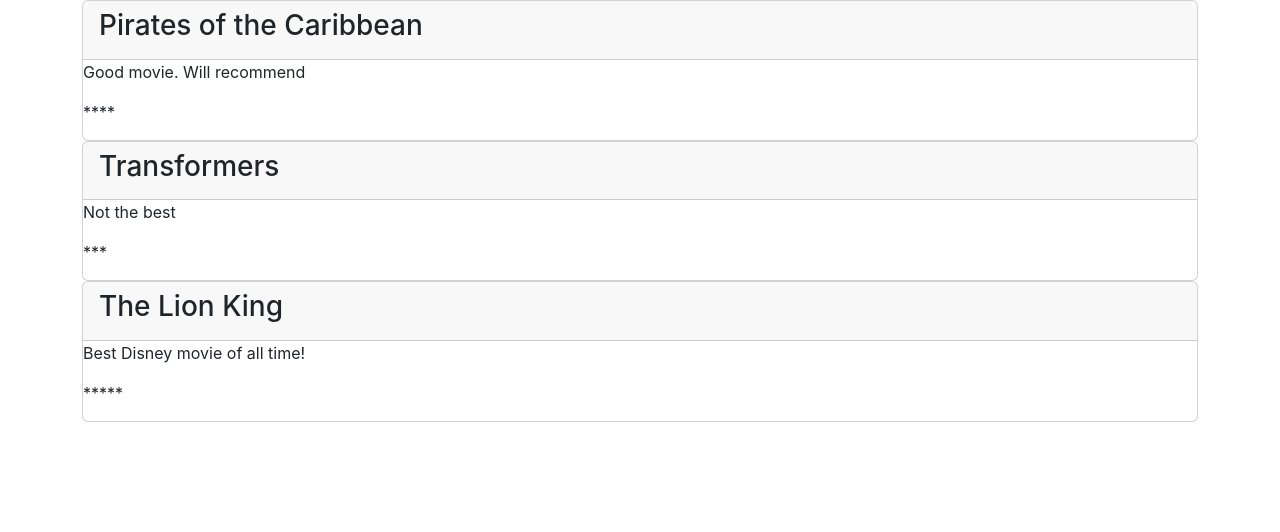
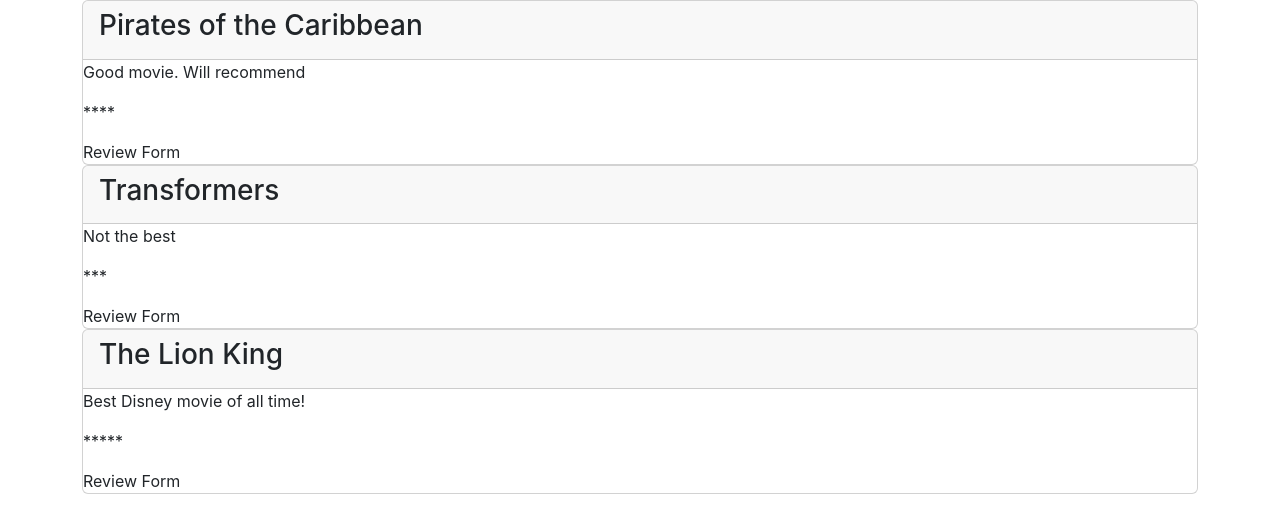
Before and after one commit to mitzie17/movies-app, a React (Create React App) app in the folder movies-app/: page / in a window 1280 px wide. Shown: the top 532 px of the page. Built offline with nearby package versions, Linux system fonts and the light colour scheme.

Commit message:
added review and rating to card body

```diff
--- a/movies-app/src/Movie.js
+++ b/movies-app/src/Movie.js
@@ -1,6 +1,8 @@
 import React from 'react';
 import Stars from './Stars';
 import ReviewList from './ReviewList';
+import ReviewForm from './ReviewForm';
+
 
 export default class Movie extends React.Component {
 
@@ -22,6 +24,7 @@
                         <div className='body'>
                             <p>{movie.reviews}</p>
                             <p>{movie.stars}</p>
+                            <ReviewForm />
                         </div>
                     </div>
                 ))}
```
